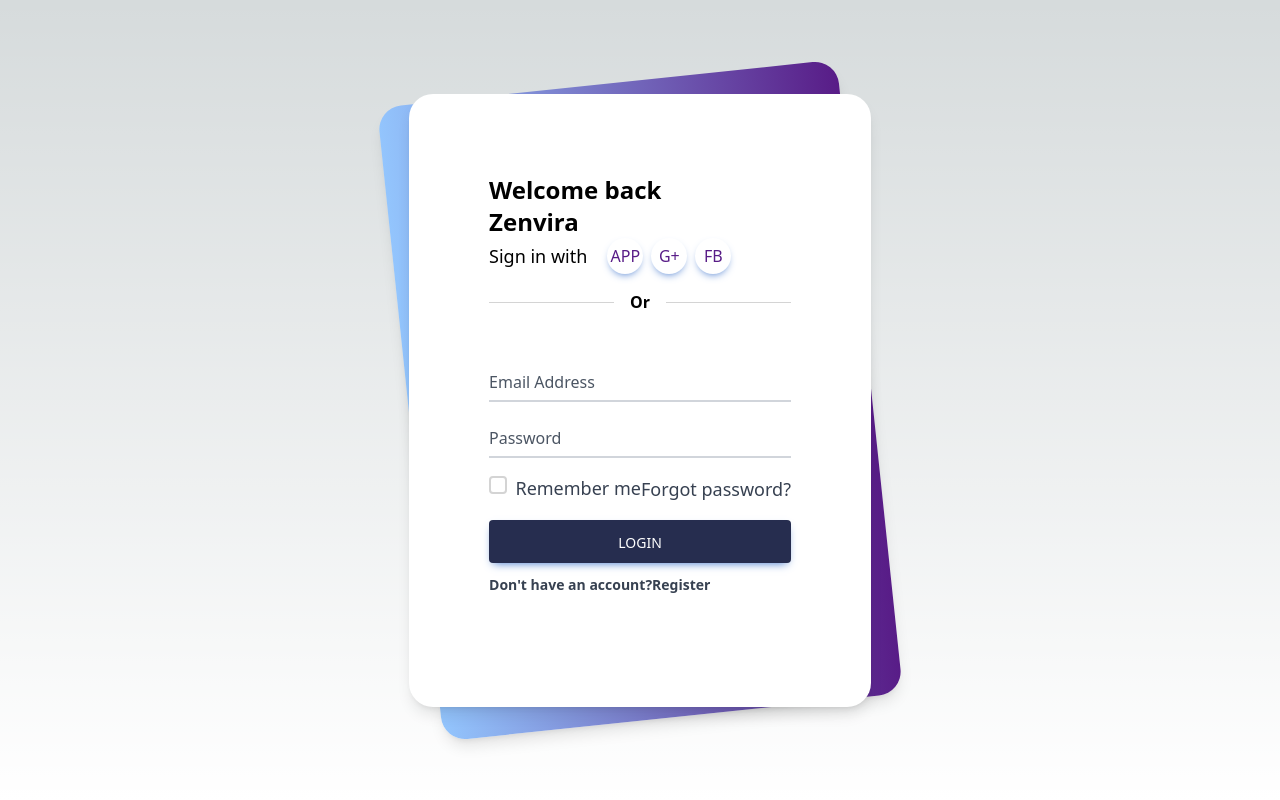
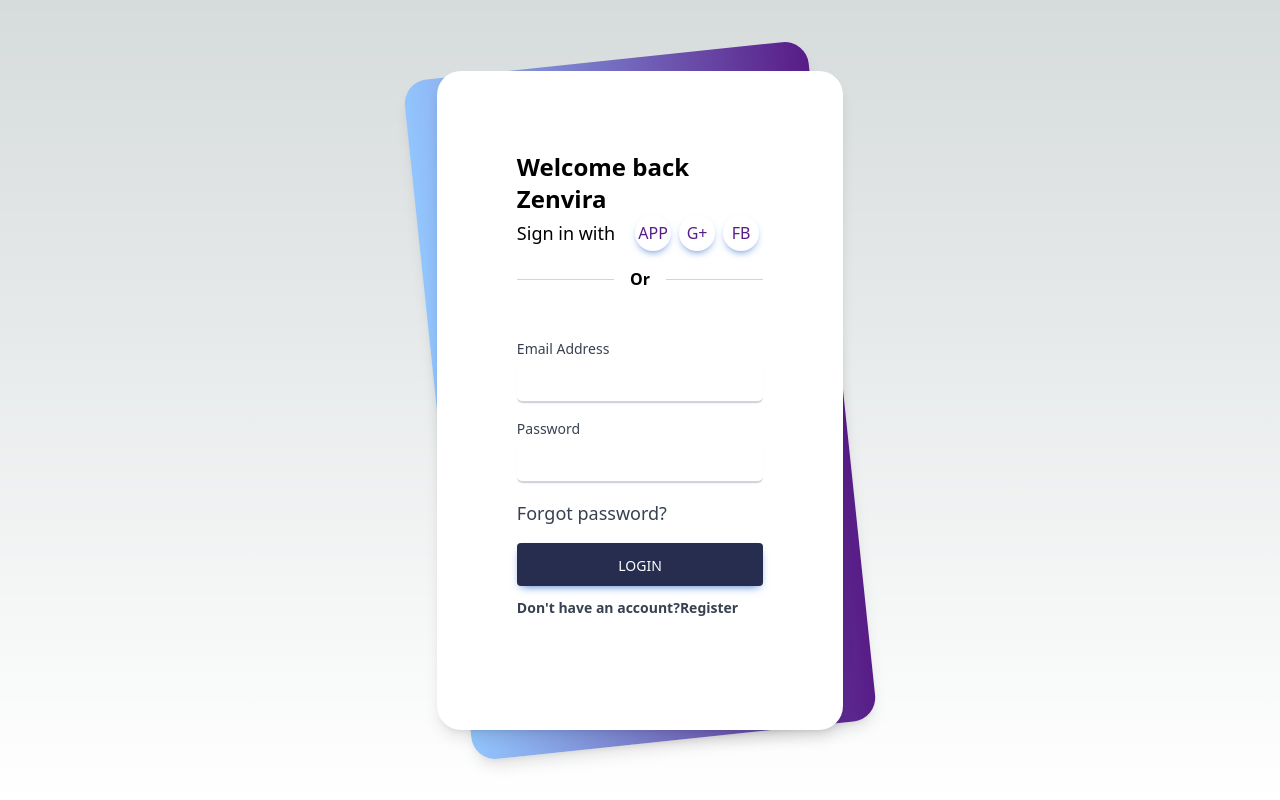
Before and after one commit to kodervine/zenvira, a Next.js app: page /login in a window 1280 px wide. Built offline with nearby package versions, Linux system fonts and the light colour scheme.

Commit message:
chore: creating simple modifications for the authentication

```diff
--- a/app/(features)/(auth)/login/page.tsx
+++ b/app/(features)/(auth)/login/page.tsx
@@ -2,6 +2,7 @@
 import Link from "next/link";
 import { useForm, SubmitHandler } from "react-hook-form";
 import { IAuthFormInput } from "@/app/(features)/(auth)";
+import { InputField } from "@/app/_components";
 
 const LoginPage = () => {
   const {
@@ -48,60 +49,25 @@ const LoginPage = () => {
                 className="py-8 text-base leading-6 space-y-4 text-gray-700 sm:text-lg sm:leading-7"
                 onSubmit={handleSubmit(onSubmit)}
               >
-                <div className="relative">
-                  <input
-                    id="email"
-                    type="text"
-                    className="peer placeholder-transparent h-10 w-full border-b-2 border-gray-300 text-gray-900 focus:outline-none focus:borer-rose-600"
-                    placeholder="Email address"
-                    {...register("email", { required: true })}
-                  />
-                  <label
-                    htmlFor="email"
-                    className="absolute left-0 -top-3.5 text-gray-600 text-sm peer-placeholder-shown:text-base peer-placeholder-shown:text-gray-440 peer-placeholder-shown:top-2 transition-all peer-focus:-top-3.5 peer-focus:text-gray-600 peer-focus:text-sm"
-                  >
-                    Email Address
-                  </label>
-                  {errors.email && (
-                    <p className="error">Email address is required.</p>
-                  )}
-                </div>
-                <div className="relative">
-                  <input
-                    id="password"
-                    type="password"
-                    className="peer placeholder-transparent h-10 w-full border-b-2 border-gray-300 text-gray-900 focus:outline-none focus:borer-rose-600"
-                    placeholder="Password"
-                    {...register("password", { pattern: /^[A-Za-z]+$/i })}
-                  />
-                  <label
-                    htmlFor="password"
-                    className="absolute left-0 -top-3.5 text-gray-600 text-sm peer-placeholder-shown:text-base peer-placeholder-shown:text-gray-440 peer-placeholder-shown:top-2 transition-all peer-focus:-top-3.5 peer-focus:text-gray-600 peer-focus:text-sm"
-                  >
-                    Password
-                  </label>
-                </div>
-                {/* <div className="relative">
-                    <button className="bg-blue-500 text-white rounded-md px-2 py-1">
-                      Submit
-                    </button>
-                  </div> */}
+                <InputField
+                  type="email"
+                  label="Email Address"
+                  error={errors.email}
+                  registration={register("email")}
+                  className="peer placeholder-transparent h-10 w-full border-b-2 border-gray-300 text-gray-900 focus:outline-none focus:borer-rose-600"
+                  placeholder="Your active email address"
+                />
+                <InputField
+                  type="password"
+                  label="Password"
+                  error={errors.password}
+                  registration={register("password")}
+                  className="peer placeholder-transparent h-10 w-full border-b-2 border-gray-300 text-gray-900 focus:outline-none focus:borer-rose-600"
+                  placeholder="At least 8 characters long"
+                />
                 <div className="mb-6 flex items-center justify-between">
-                  <div className="mb-[0.125rem] block min-h-[1.5rem] pl-[1.5rem]">
-                    <input
-                      className="relative float-left -ml-[1.5rem] mr-[6px] mt-[0.15rem] h-[1.125rem] w-[1.125rem] appearance-none rounded-[0.25rem] border-[0.125rem] border-solid border-neutral-300 outline-none before:pointer-events-none"
-                      type="checkbox"
-                      value=""
-                      id="exampleCheck2"
-                    />
-                    <label className="inline-block pl-[0.15rem] hover:cursor-pointer">
-                      Remember me
-                    </label>
-                  </div>
-
                   <a href="#!">Forgot password?</a>
                 </div>
-
                 <div className="text-center lg:text-left">
                   <button
                     type="submit"
--- a/app/_components/Forms/FieldWrapper.tsx
+++ b/app/_components/Forms/FieldWrapper.tsx
@@ -1,3 +1,4 @@
+import clsx from "clsx";
 import * as React from "react";
 import { FieldError } from "react-hook-form";
 
@@ -16,9 +17,12 @@ export type FieldWrapperPassThroughProps = Omit<
 
 export const FieldWrapper = (props: FieldWrapperProps) => {
   const { label, className, error, children } = props;
+
   return (
     <div>
-      <label className="block text-sm font-medium text-gray-700', className">
+      <label
+        className={clsx("block text-sm font-medium text-gray-700", className)}
+      >
         {label}
         <div className="mt-1">{children}</div>
       </label>
--- a/app/_components/Forms/InputField.tsx
+++ b/app/_components/Forms/InputField.tsx
@@ -0,0 +1,39 @@
+import { UseFormRegisterReturn } from "react-hook-form";
+
+import {
+  FieldWrapper,
+  FieldWrapperPassThroughProps,
+} from "@/app/_components/Forms";
+import clsx from "clsx";
+
+type TInputFieldProps = FieldWrapperPassThroughProps & {
+  type?: "text" | "email" | "password";
+  className?: string;
+  placeholder?: string;
+  registration: Partial<UseFormRegisterReturn>;
+};
+
+export const InputField = (props: TInputFieldProps) => {
+  const {
+    type = "text",
+    label,
+    className,
+    registration,
+    error,
+    placeholder,
+  } = props;
+
+  return (
+    <FieldWrapper label={label} error={error}>
+      <input
+        type={type}
+        className={clsx(
+          "appearance-none rounded-md shadow-sm placeholder-gray-400 focus:outline-none focus:ring-blue-500 focus:border-blue-500 sm:text-sm",
+          className
+        )}
+        placeholder={placeholder}
+        {...registration}
+      />
+    </FieldWrapper>
+  );
+};
--- /dev/null
+++ b/app/_components/Forms/index.ts
@@ -0,0 +1,2 @@
+export * from "./FieldWrapper";
+export * from "./InputField";
--- a/app/_components/index.ts
+++ b/app/_components/index.ts
@@ -1 +1,2 @@
 export * from "./Sidebar";
+export * from "./Forms";
```
